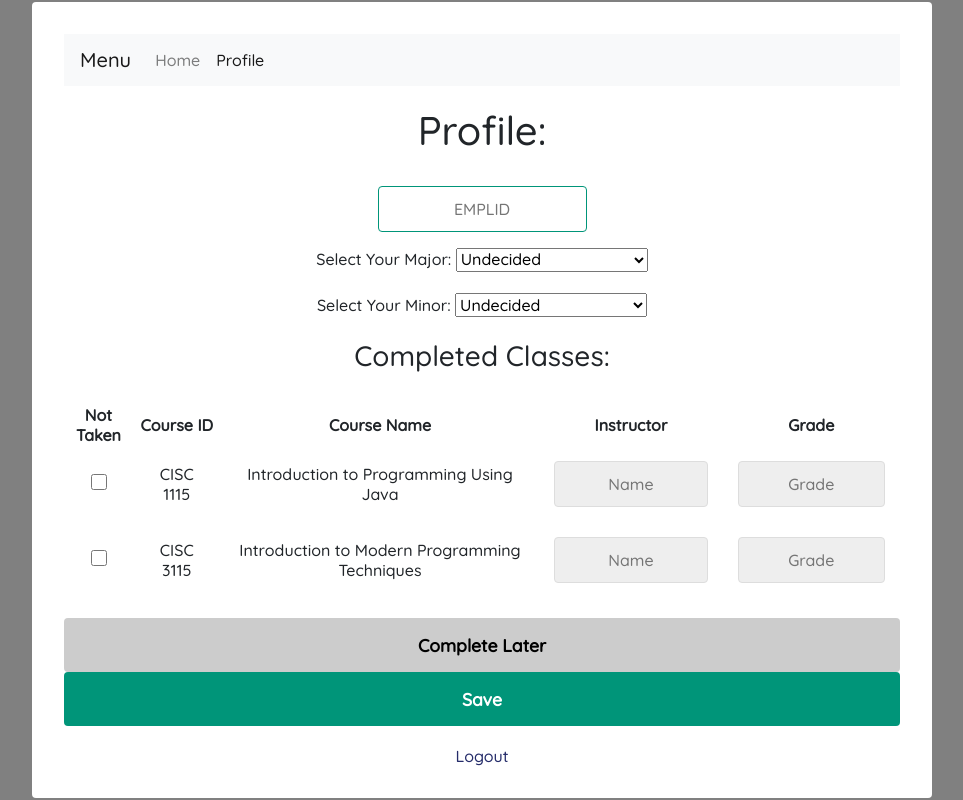
After one commit to MLev98/CISC4900_SP21, a PHP site: page /profile.html in a window 1280 px wide. The commit adds this page. Shown: the whole page, without its empty margins (158-1121 px from the left). Run offline with PHP 8.4, Linux system fonts and the light colour scheme.

Commit message:
Menu bar (#4)
* Added Menu Bar

Added menu bar from bootstrap, need to style profile one. Added two new pages and need to work on them

* Whitespaces

* Fixes whitespaces
* Adds lang to HTML

* Profile MenuBar Fix

* Fixes MenuBar in profile.html
* Removes Edit link in Dashboard

* Fixes Active MenuBar

* Fixes the MenuBar for when a page is active, will properly display now!

* Undecided

* Renames Undeclared to Undecided.
* Undecided will be the default option selected.

* Profile Spacing

* Adds some spacing after the navbar and between the save button and logout link.

* Validated Profile

* Removed duplicate title in profile.
* Did some validation on JavaScript.
* Profile is fully validated.

* Fully Validated Index

* Index.php now fully validated

* Courses & Planner (As Is)

* Validated Courses
* Validated Planner

* Validated Dashboard

* Dashboard (html) validated.

* Revert some Validation in JavaScript

* This will be moved into Validation, don't want to cause problems.

* JavaScript Validation #1

* Some validation fixes on the JavaScript, this does not fix them all, there is still quite a few left (I can't find a workaround).

* Excel Sheet

* Removes the Table Header
* Strips all the formatting
* Removes Prerequisites as that would be a rather more advanced option (work on later)

* What is left = Course ID, Course Name, Course Description, Course Credits, Is Course Elective?

* Removes Discussed Pages

* Removes Courses.html
* Removes Planner.html
* Removes respective links on MenuBar to removed pages.

* Resize EMPLID Field on Profile

* Resizes the EMPLID field on the Profile Page
* Some CSS Minor Whitespaces

Co-authored-by: MLev98 <levinsonmichael1@gmail.com>
Co-authored-by: MLev98 <58785503+MLev98@users.noreply.github.com>

```diff
--- a/src/main.css
+++ b/src/main.css
@@ -27,7 +27,7 @@ body{
 
 .container{
   width: 400px;
-  max-width:400px;
+  max-width: 400px;
   margin: 1rem;
   padding: 2rem;
   box-shadow: 0 0 40px rgba(0, 0, 0, 0, 0.2);
@@ -37,7 +37,7 @@ body{
 
 .container2{
   width: 900px;
-  max-width:900px;
+  max-width: 900px;
   margin: 1rem;
   padding: 2rem;
   box-shadow: 0 0 40px rgba(0, 0, 0, 0, 0.2);
--- a/src/main.js
+++ b/src/main.js
@@ -4,15 +4,15 @@
 * and open the template in the editor.
 */
 /**
+
 * Displays Message for errors or success
 *
 * @param formElement Form that needs message associated with it
 * @param type Type of message, error or success
 * @param message The message
 */
- function setFormMessage(formElement, type, message){
-    const messageElement = formElement.querySelector(".form__message");
-
+function setFormMessage(formElement, type, message) {
+  var messageElement = formElement.querySelector(".form__message");
   messageElement.textContent = message;
   messageElement.classList.remove("form__message--success", "form__message--error");
   messageElement.classList.add(`form__message--${type}`);
@@ -25,6 +25,7 @@
 * @param message Error message
 */
 function setInputError(inputElement, message) {
+    "use strict";
     inputElement.classList.add("form__input--error");
     inputElement.parentElement.querySelector(".form__input-error-message").textContent = message;
 }
@@ -35,6 +36,7 @@ function setInputError(inputElement, message) {
 * @param inputElement Input field that error will be cleared from
 */
 function clearInputError(inputElement) {
+    "use strict";
     inputElement.classList.remove("form__input--error");
     inputElement.parentElement.querySelector(".form__input-error-message").textContent = "";
 }
@@ -46,14 +48,15 @@ function clearInputError(inputElement) {
 * @param form2 Form to be shown
 */
 function formVisibilityToggle(form1, form2) {
+    "use strict";
     form1.classList.add("form--hidden");
     form2.classList.remove("form--hidden");
 }
 
 document.addEventListener("DOMContentLoaded", () => {
-  const loginForm = document.querySelector("#login");
-  const createAccountForm = document.querySelector("#createAccount");
-  const forgotForm = document.querySelector("#forgot");
+  // const loginForm = document.querySelector("#login");
+  // const createAccountForm = document.querySelector("#createAccount");
+  // const forgotForm = document.querySelector("#forgot");
 
   //Checks for successful login and prints error if unsuccessful
   // loginForm.addEventListener("submit", e => {
--- /dev/null
+++ b/src/profile.html
@@ -0,0 +1,87 @@
+<!DOCTYPE html>
+<html lang="en">
+<head>
+  <meta charset="utf-8">
+  <meta name="viewport" content="width=device-width, initial-scale=1.0">
+  <link rel="stylesheet" href="https://stackpath.bootstrapcdn.com/bootstrap/4.4.1/css/bootstrap.min.css" integrity="sha384-Vkoo8x4CGsO3+Hhxv8T/Q5PaXtkKtu6ug5TOeNV6gBiFeWPGFN9MuhOf23Q9Ifjh" crossorigin="anonymous">
+  <link rel="stylesheet" type="text/css" href="main.css">
+  <link rel="preconnect" href="https://fonts.gstatic.com">
+  <link href="https://fonts.googleapis.com/css2?family=Quicksand:wght@500&display=swap" type="text/css" rel="stylesheet">
+  <title>Brooklyn College Registration Profile</title>
+</head>
+<body>
+  <script src="main.js"></script>
+  <div class="container2">
+    <nav class="navbar navbar-expand-lg navbar-light bg-light">
+      <a class="navbar-brand" href="#">Menu</a>
+      <button class="navbar-toggler" type="button" data-toggle="collapse" data-target="#navbarNavAltMarkup" aria-controls="navbarNavAltMarkup" aria-expanded="false" aria-label="Toggle navigation">
+        <span class="navbar-toggler-icon"></span>
+      </button>
+      <div class="collapse navbar-collapse" id="navbarNavAltMarkup">
+        <div class="navbar-nav">
+          <a class="nav-item nav-link" href="./dashboard.php">Home</a>
+          <a class="nav-item nav-link active" href="./profile.html">Profile <span class="sr-only">(current)</span></a>
+        </div>
+      </div>
+    </nav>
+    <br>
+    <h1 class="form__title">Profile:</h1>
+    <div class="form__input-group">
+      <center><input type="text" style="width:25%" aria-label="Enter your EMPL ID" id="emplid" name="emplid" class="form__input placeholder" autofocus placeholder="EMPLID" maxlength="8" required></center>
+      <div class="form__input-error-message"></div>
+    </div>
+    <div class="form__input-group placeholder">
+      <label for="major">Select Your Major:</label>
+        <select name="Major" id="major">
+          <option value="cs_major">Computer Science</option>
+          <option value="is_major">Information Systems</option>
+          <option value="mc_major">Multimedia Computing</option>
+          <option value="un_major" selected>Undecided</option>
+        </select>
+        <div class="form__input-error-message"></div>
+      </div>
+      <div class="form__input-group placeholder">
+        <label for="minor">Select Your Minor:</label>
+          <select name="Minor" id="minor">
+            <option value="cs_minor">Computer Science</option>
+            <option value="ds_minor">Data Science</option>
+            <option value="mc_minor">Multimedia Computing</option>
+            <option value="un_minor" selected>Undecided</option>
+          </select>
+          <div class="form__input-error-message"></div>
+        </div>
+        <form class="form" id="completedClasses">
+          <h3 class="form__title">Completed Classes:</h3>
+          <div class="form__message form__message--error"></div>
+          <table>
+            <tr>
+              <th>Not Taken</th><th>Course ID</th><th>Course Name</th><th>Instructor</th><th>Grade</th>
+            </tr>
+            <!-- Example to Display Formatting (Remove Later)-->
+            <tr id="tr_1115">
+              <td><input type="checkbox" aria-label="Have you taken this course?" id="cisc1115_bool" name="tr_1115" value="cisc1115"></td>
+              <td>CISC 1115</td>
+              <td>Introduction to Programming Using Java</td>
+              <td><input type="text" aria-label="Who was your instructor?" class="form__input placeholder" placeholder="Name" id="cisc1115_instructor"></td>
+              <td><input type="text" aria-label="What was your grade?" class="form__input placeholder" placeholder="Grade" id="cisc1115_grade" maxlength="2"></td>
+            </tr>
+
+            <tr id="tr_3115">
+              <td><input type="checkbox" aria-label="Have you taken this course?" id="cisc3115_bool" name="tr_3115" value="cisc3115"></td>
+              <td>CISC 3115</td>
+              <td>Introduction to Modern Programming Techniques</td>
+              <td><input type="text" aria-label="Who was your instructor?" class="form__input placeholder" placeholder="Name" id="cisc3115_instructor"></td>
+              <td><input type="text" aria-label="What was your grade?" class="form__input placeholder" placeholder="Grade" id="cisc3115_grade" maxlength="2"></td>
+            </tr>
+          </table>
+          <br>
+          <button class="form__button2" onclick="location.href='./dashboard.php'" type="button" name="completeLater">Complete Later</button>
+          <button class="form__button" type="submit" name="save">Save</button>
+          <p class="form__text">
+            <br>
+            <a class="form__link" href="./logout.php">Logout</a>
+          </p>
+        </form>
+      </div>
+    </body>
+    </html>
```
Also changed, not shown: src/dashboard.php (+14 -3 lines), src/index.php (+10 -10 lines), 1 other file. Lines whose indentation alone changed are shown as unchanged.
